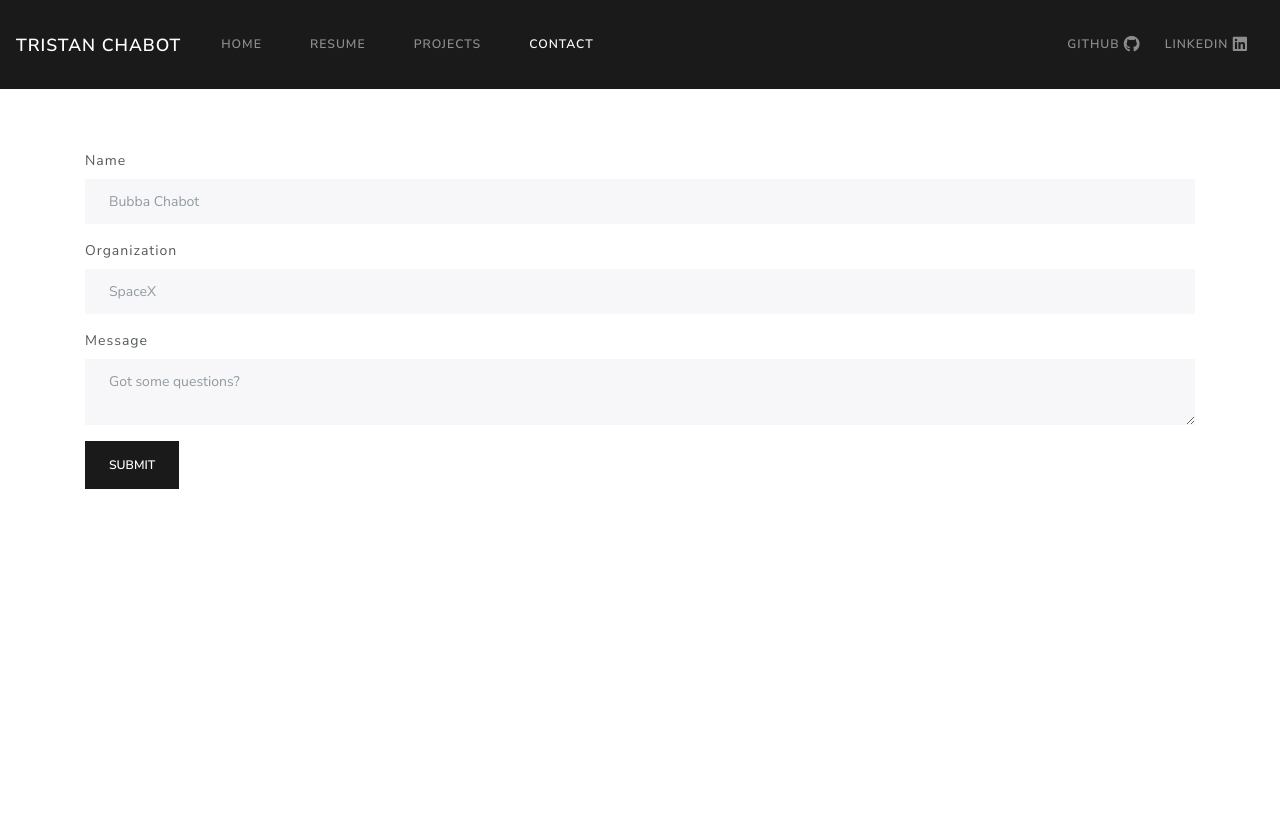
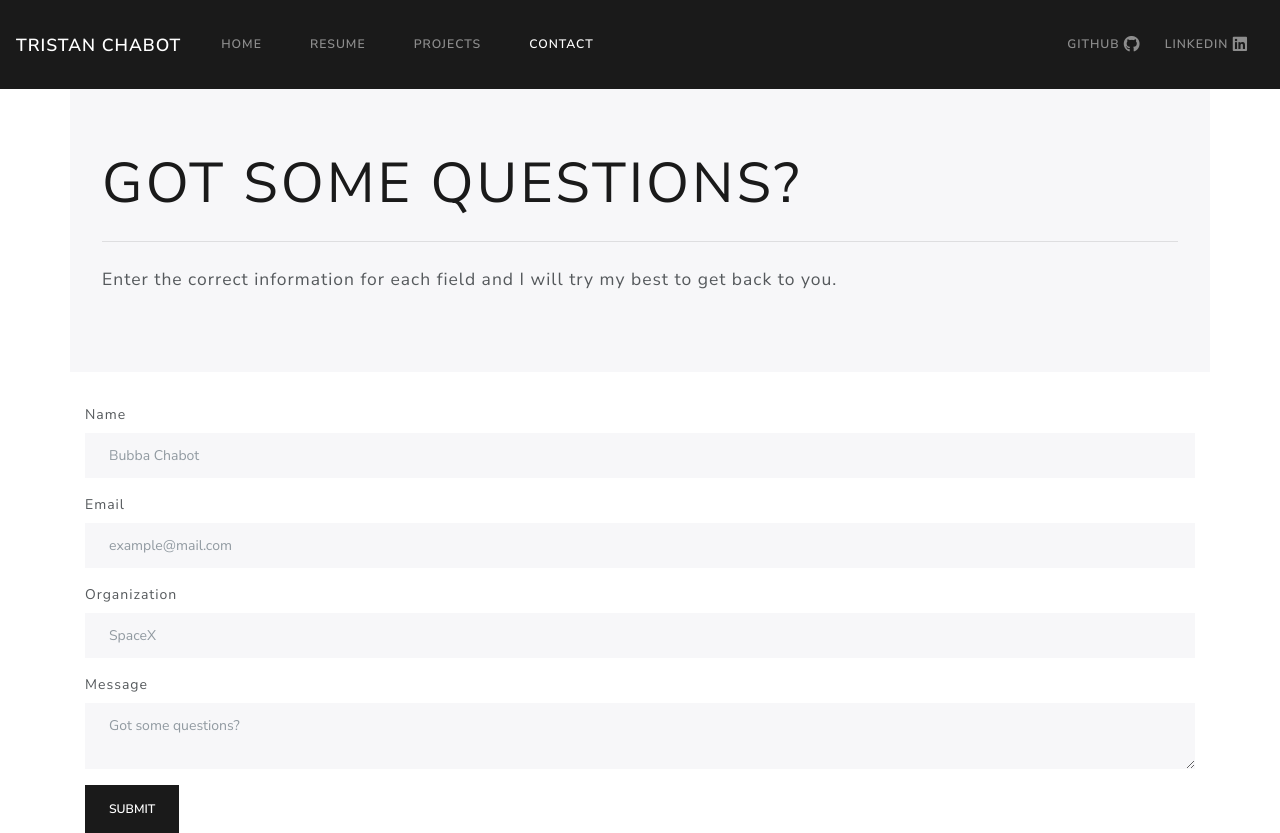
Before and after one commit to BubbaTLC/bubbatlc.github.io, a PHP site: page /contact in a window 1280 px wide. Before the commit the page ends 489 px from the top, so only its background shows below. Run offline with PHP 8.4, Linux system fonts and the light colour scheme; data that the repository does not hold is empty; some libraries are stand-ins or nearby versions.

Commit message:
Emails working, I want to make validation better and clean up contact/index.php - Bubba Chabot

```diff
--- a/contact/index.php
+++ b/contact/index.php
@@ -9,6 +9,9 @@ require '../vendor/autoload.php';
 // Declare variables
 $name = isset($_POST['nameInput']) ? htmlentities($_POST['nameInput']) : "Name not given";
 $nameIsSet = !$_POST['nameInput'] == "";
+$email = isset($_POST['emailInput']) ? $_POST['emailInput'] : "Email not given";
+$emailIsSet = preg_match("/[-0-9a-zA-Z.+_]+@[-0-9a-zA-Z.+_]+.[a-zA-Z]{2,4}/", $email);
+$emailIsSet = !$_POST['emailInput'] == "";
 $org = isset($_POST['orgInput']) ? htmlentities($_POST['orgInput']) : "Company not given";
 $orgIsSet = !$_POST['orgInput'] == "";
 $message = isset($_POST['msgInput']) ? htmlentities($_POST['msgInput']) : "Message not given";
@@ -20,29 +23,33 @@ $isPosted = $_SERVER['REQUEST_METHOD'] == 'POST';
 $mail = new PHPMailer(true);
 
 
-if ($isPosted && $nameIsSet && $orgIsSet && $messageIsSet) {
+if ($isPosted && $nameIsSet && $orgIsSet && $messageIsSet && $emailIsSet) {
     try {
         //Server settings
-        $mail->SMTPDebug = SMTP::DEBUG_SERVER;                      // Enable verbose debug output
+        //$mail->SMTPDebug = SMTP::DEBUG_SERVER;                      // Enable verbose debug output
         $mail->isSMTP();                                            // Send using SMTP
         $mail->Host = 'smtp.gmail.com';                             // Set the SMTP server to send through
         $mail->SMTPAuth = true;                                     // Enable SMTP authentication
-//        $mail->Username = '${{ secrets.senderEmail }}';             // SMTP username
-//        $mail->Password = '${{ secrets.password }}';                // SMTP password
+        $mail->Username = '${{ secrets.senderEmail }}';             // SMTP username
+        $mail->Password = '${{ secrets.password }}';                // SMTP password
 
         $mail->SMTPSecure = PHPMailer::ENCRYPTION_STARTTLS;         // Enable TLS encryption; `PHPMailer::ENCRYPTION_SMTPS` encouraged
         $mail->Port = 587;                                          // TCP port to connect to, use 465 for `PHPMailer::ENCRYPTION_SMTPS` above
 
         //Recipients
-//        $mail->setFrom('${{ secrets.senderEmail }}', $name);
-//        $mail->addAddress('${{ secrets.receiverEmail }}', 'Bubba');      // Add a recipient
+        $mail->setFrom('${{ secrets.senderEmail }}');
+        $mail->addAddress('${{ secrets.receiverEmail }}', 'Bubba Chabot');      // Add a recipient
 
         // Content
         $mail->isHTML(true);                                                     // Set email format to HTML
-        $mail->Subject = 'Portfolio Contact' . $orgIsSet;
-        $mail->Body = $message;
+        $mail->Subject = $name . " - " . $org;
+        $mail->Body = <<<EOT
+        <p>$name from $org has contacted you.</p>
+        <p>You can reach them at $email</p>
+        <p>$message</p>
+EOT;
 
-        //$mail->send();
+        $mail->send();
         $mail->smtpClose();
 
         $msgSent = true;
@@ -50,11 +57,10 @@ if ($isPosted && $nameIsSet && $orgIsSet && $messageIsSet) {
         $org = "";
         $message = "";
     } catch (Exception $e) {
+        $e;
         $msgSent = false;
-        echo "Message could not be sent. Mailer Error: {$mail->ErrorInfo}";
     }
 }
-
 ?>
 <!DOCTYPE html>
 <html lang="en">
@@ -113,7 +119,13 @@ if ($isPosted && $nameIsSet && $orgIsSet && $messageIsSet) {
     </nav>
 </div>
 
-<div class="container-sm" id="contact" style="padding-top: 150px">
+<div class="jumbotron container-sm" style="padding-top: 150px">
+    <h1 class="display-4">Got some Questions?</h1>
+    <hr class="my-4">
+    <p class="lead">Enter the correct information for each field and I will try my best to get back to you.</p>
+</div>
+
+<div class="container-sm" id="contact" >
     <?php if($isPosted && !$msgSent){ ?>
     <div class="alert alert-dismissible alert-danger">
         <button type="button" class="close" data-dismiss="alert">&times;</button>
@@ -139,6 +151,19 @@ if ($isPosted && $nameIsSet && $orgIsSet && $messageIsSet) {
                 <input type="text" class="form-control" name="nameInput" id="nameInput" required maxlength="25"
                        minlength="1"
                        placeholder="Bubba Chabot">
+            <?php } ?>
+            <!--            <span class="text-danger">Please specify a name.</span>-->
+        </div>
+
+        <div class="form-group has-danger">
+            <label class="form-control-label" for="emailInput">Email</label>
+            <?php if ($isPosted && !$emailIsSet) { ?>
+                <input type="email" class="form-control is-invalid" name="emailInput" id="emailInput" required
+                       placeholder="example@mail.com">
+                <div class="invalid-feedback">Please specify a valid email.</div>
+            <?php } else { ?>
+                <input type="email" class="form-control" name="emailInput" id="emailInput" required
+                       placeholder="example@mail.com">
             <?php } ?>
             <!--            <span class="text-danger">Please specify a name.</span>-->
         </div>
```
Also changed, not shown: resume/index.html (+6 -4 lines).
